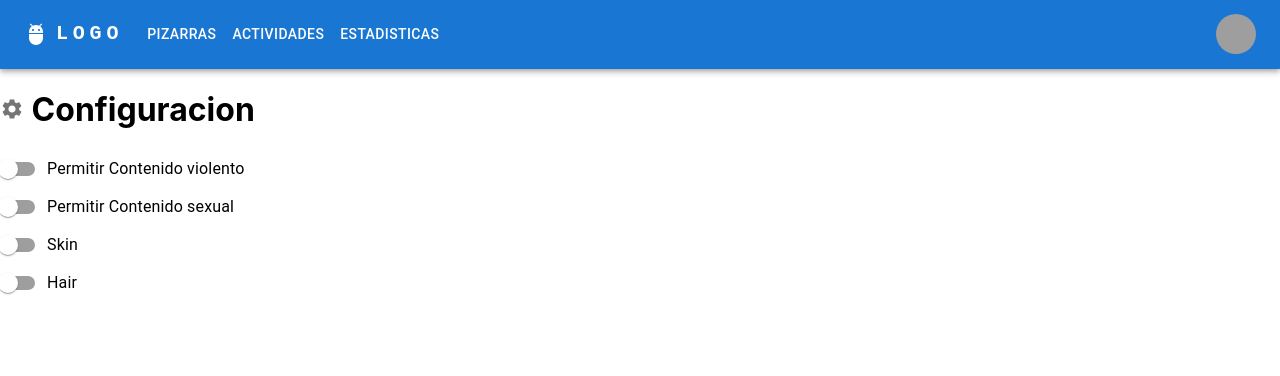
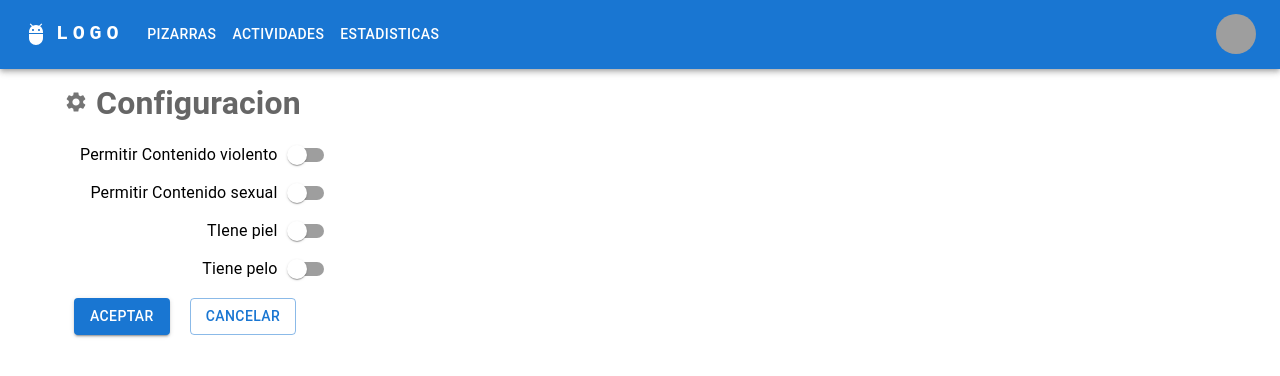
Before and after one commit to RHV044/pictogramas-web, a React (Create React App) app: page /configuracion in a window 1280 px wide. Shown: the top 376 px of the page. Built offline with nearby package versions, Linux system fonts and the light colour scheme; grey boxes are pictures that could not be loaded.

Commit message:
avance en configuracion

```diff
--- a/src/configuracion/configuracion.tsx
+++ b/src/configuracion/configuracion.tsx
@@ -3,41 +3,67 @@ import SettingsIcon from '@mui/icons-material/Settings';
 import Switch from "@mui/material/Switch";
 import FormGroup from "@mui/material/FormGroup";
 import FormControlLabel from "@mui/material/FormControlLabel";
+import { Button, FormControl, FormLabel, Grid, Stack } from "@mui/material";
+import { Container } from "@mui/system";
 
-export default function Configuracion(){
+export default function Configuracion() {
 
-  return(
+  return (
     <div>
       <ResponsiveAppBar />
-      <div >
-        <h1> <SettingsIcon color="action"/> Configuracion</h1>
-        <FormGroup>
+      <Container>
+        <Grid container>
+          <Grid item md={12}>
+            <FormControl component="fieldset">
+              <FormLabel>
+                <h1> <SettingsIcon color="action" /> Configuracion</h1>
+              </FormLabel>
+              <FormGroup aria-label="center">
                 <FormControlLabel
-            control = {
-                 <Switch/>
-            } label= "Permitir Contenido violento"
+                  control={
+                    <Switch />
+                  }
+                  label="Permitir Contenido violento"
+                  labelPlacement="start"
                 />
                 <FormControlLabel
-            control = {
-                 <Switch/>
-            } label= "Permitir Contenido sexual"
+                  control={
+                    <Switch />
+                  }
+                  label="Permitir Contenido sexual"
+                  labelPlacement="start"
                 />
                 <FormControlLabel
-            control = {
-                 <Switch/>
-            } label= "Skin"
+                  control={
+                    <Switch />
+                  }
+                  label="TIene piel"
+                  labelPlacement="start"
                 />
                 <FormControlLabel
-            control = {
-                 <Switch/>
-            } label= "Hair"
+                  control={
+                    <Switch />
+                  }
+                  label="Tiene pelo"
+                  labelPlacement="start"
                 />
-
               </FormGroup>
-
-
-      </div>
-
+            </FormControl>
+          </Grid>
+          <Grid item md={12}>
+          <Stack spacing={2} direction="row">
+            <Button
+              variant="contained"
+              style={{ alignItems: 'center', margin: '10px' }}
+            >Aceptar</Button>
+            <Button
+              variant="outlined"
+              style={{ alignItems: 'center', margin: '10px' }}
+            >Cancelar</Button>
+            </Stack>
+          </Grid>
+        </Grid>
+      </Container>
     </div>
   )
 }
```
Lines whose indentation alone changed are shown as unchanged.
